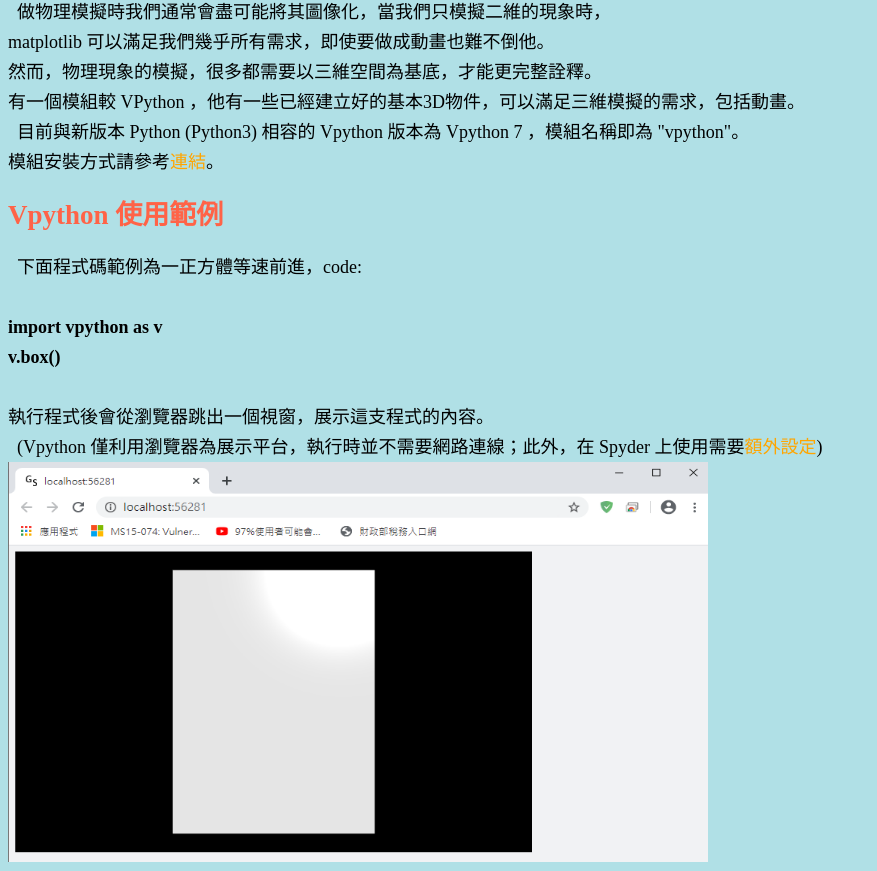
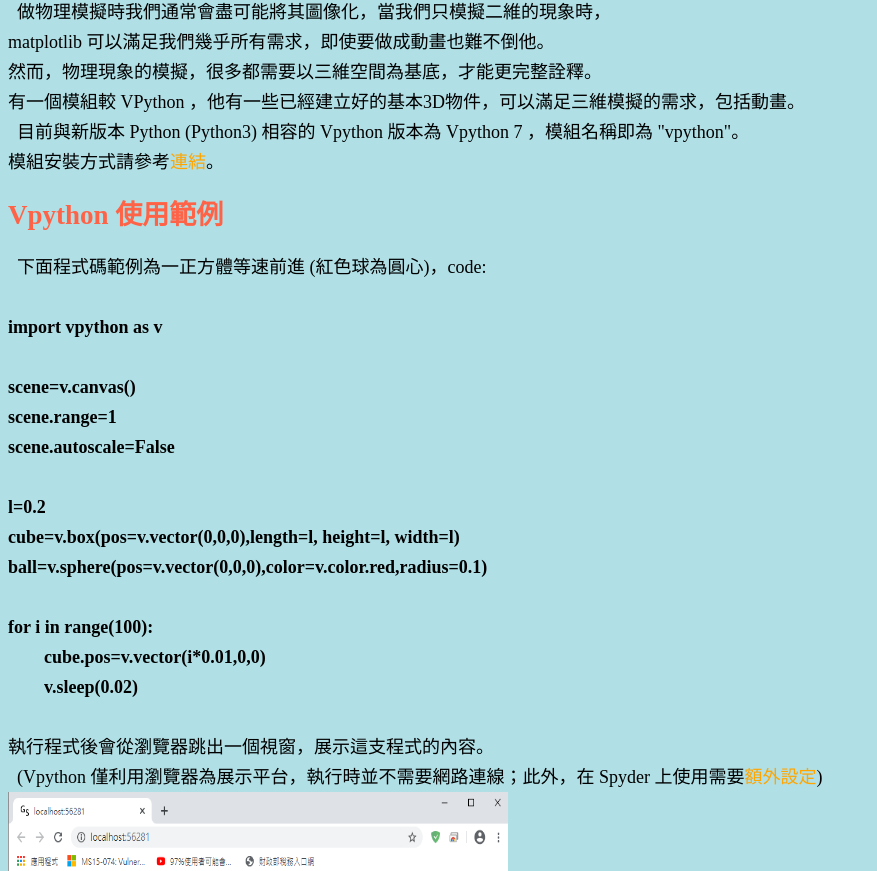
Before and after one commit to YatangYu/vpython, a plain HTML site: page index.html in a window 1280 px wide. Shown: the part 81-952 px from the top of the page, without its empty margins (0-877 px from the left). Drawn offline with Linux system fonts and the light colour scheme.

Commit message:
Update index.html

```diff
--- a/index.html
+++ b/index.html
@@ -16,16 +16,34 @@ matplotlib 可以滿足我們幾乎所有需求，即使要做成動畫也難不
 </pre>
 
 <h2>Vpython 使用範例</h2>
-<pre>  下面程式碼範例為一正方體等速前進，code:
+<pre>  下面程式碼範例為一正方體等速前進 (紅色球為圓心)，code:
 
 <b>import vpython as v
-v.box()</b>
+
+scene=v.canvas()
+scene.range=1
+scene.autoscale=False
+
+l=0.2
+cube=v.box(pos=v.vector(0,0,0),length=l, height=l, width=l)
+ball=v.sphere(pos=v.vector(0,0,0),color=v.color.red,radius=0.1)
+
+for i in range(100):
+	cube.pos=v.vector(i*0.01,0,0)
+	v.sleep(0.02)</b>
 
 執行程式後會從瀏覽器跳出一個視窗，展示這支程式的內容。
   (Vpython 僅利用瀏覽器為展示平台，執行時並不需要網路連線；此外，在 Spyder 上使用需要<a href="#SpyderVpython">額外設定</a>)
-<img  src="web_page.png" width="700" height="400">
+<img  src="web_page.png" width="500" height="400">
 
-Vpython 模組中還有許多功能，請至<a href="https://vpython.org/">官網</a>內 "Documentation" 查詢各種功能與用法。
+  示範程式中裡用到了 Vpython 中的一些函式:
+<ol>
+	<li>canvas:創建場景</li>
+	<li>box:創建方形物體</li>
+	<li>sphere:創建球形物體</li>
+	<li>sleep:暫停動作(以秒為單位，可用於製作動畫)</li>
+</ol>
+關於以上含式的詳細使用方式、以及Vpython 模組中其他功能，請至<a href="https://vpython.org/">官網</a>內 "Documentation" 查詢。
 </pre>
 
 <h2 id="SpyderVpython">在 Spyder 上使用 Vpython</h2>
```
